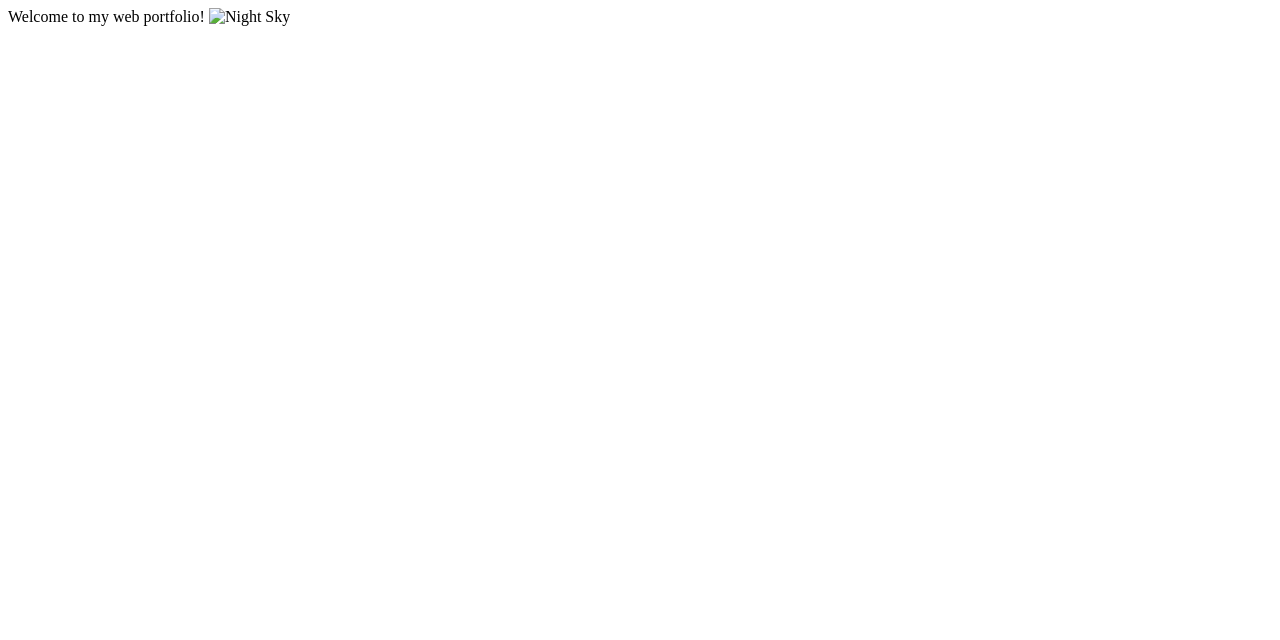
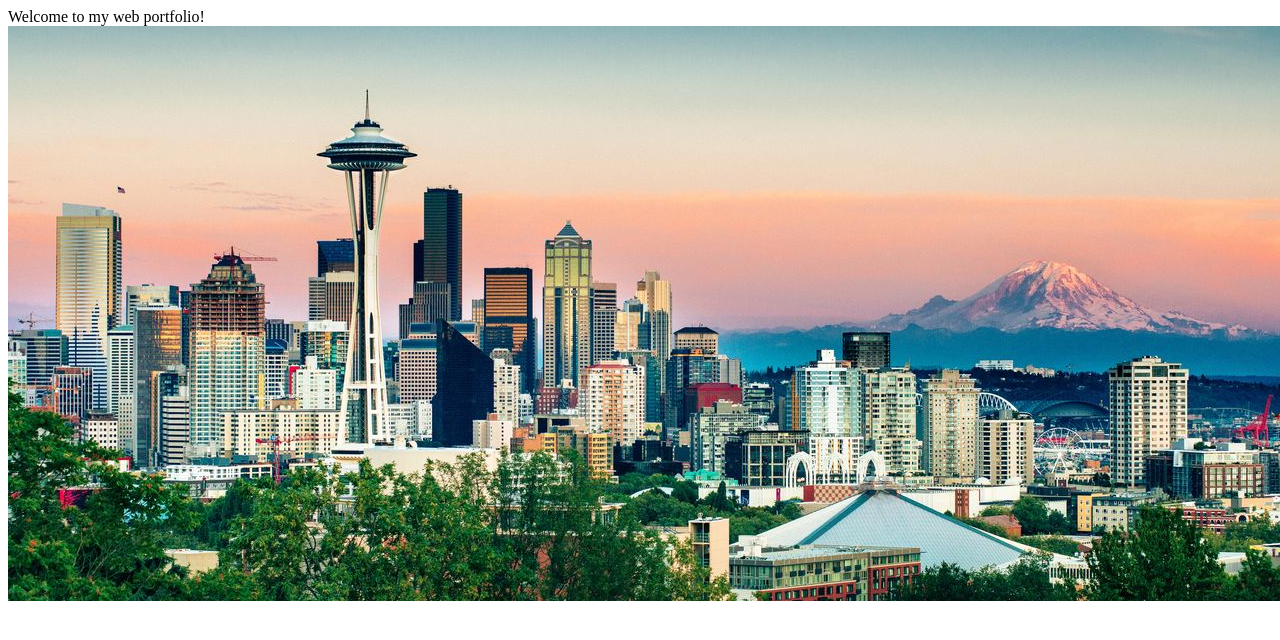
Before and after one commit to DylanThornsberry/DylanThornsberry.github.io, a plain HTML site: page index.html in a window 1280 px wide. Drawn offline with Linux system fonts and the light colour scheme.

Commit message:
added image

```diff
--- a/index.html
+++ b/index.html
@@ -6,6 +6,6 @@
   </head>
   <body>
     Welcome to my web portfolio!
-    <img src = "background.png", alt = "Night Sky">
+    <img src = "seattle.jpg", alt = "Night Sky">
   </body>
 </html>
```
Also changed, not shown: background.png (deleted), seattle.jpg (added).
